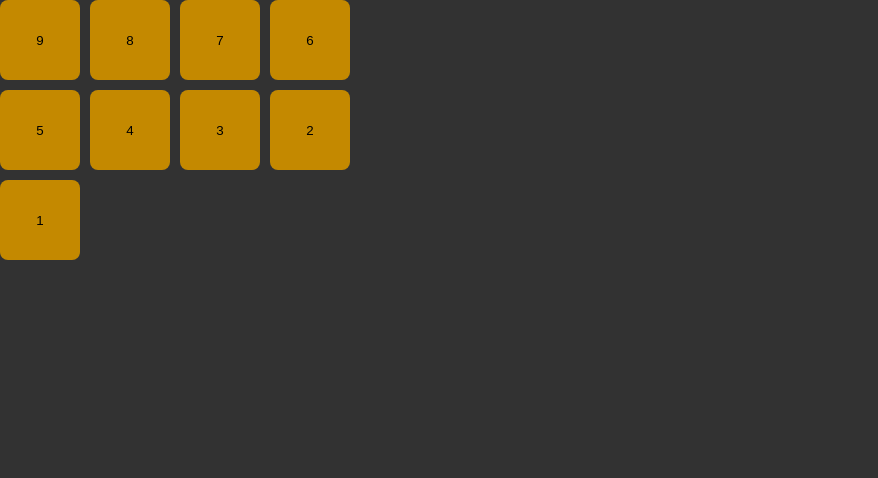
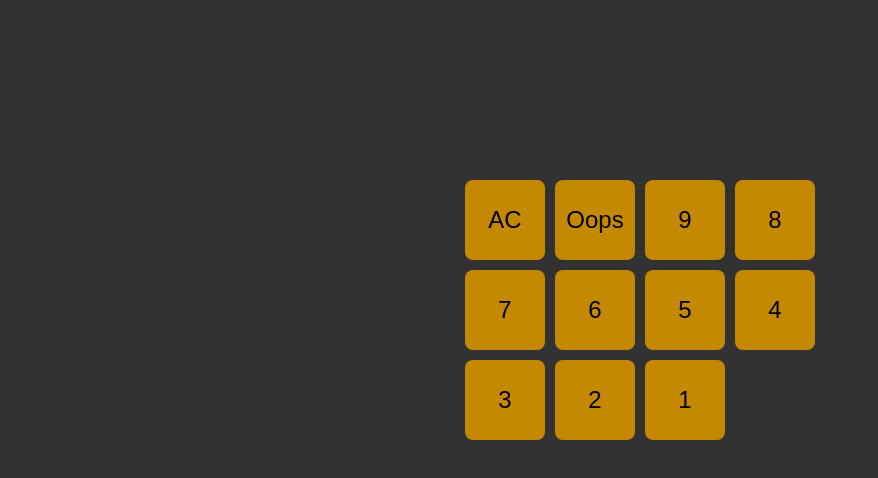
Before and after one commit to MarcinParda/calculator-jest-ts, a React (Create React App) app: page / in a window 1280 px wide. Shown: the top 478 px of the page, without its empty margins (0-878 px from the left). Built offline with nearby package versions, Linux system fonts and the light colour scheme.

Commit message:
add centering and buttons Oops & AC

```diff
--- a/src/App.css
+++ /dev/null
@@ -1,38 +0,0 @@
-.App {
-  text-align: center;
-}
-
-.App-logo {
-  height: 40vmin;
-  pointer-events: none;
-}
-
-@media (prefers-reduced-motion: no-preference) {
-  .App-logo {
-    animation: App-logo-spin infinite 20s linear;
-  }
-}
-
-.App-header {
-  background-color: #282c34;
-  min-height: 100vh;
-  display: flex;
-  flex-direction: column;
-  align-items: center;
-  justify-content: center;
-  font-size: calc(10px + 2vmin);
-  color: white;
-}
-
-.App-link {
-  color: #61dafb;
-}
-
-@keyframes App-logo-spin {
-  from {
-    transform: rotate(0deg);
-  }
-  to {
-    transform: rotate(360deg);
-  }
-}
--- a/src/App.tsx
+++ b/src/App.tsx
@@ -1,13 +1,16 @@
 import React from 'react';
 
-import './App.css';
 import Calculator from "components/Calculator";
 import styled from "styled-components";
 
 const Container = styled.div`
+  align-items: center;
+  justify-content: center;
+  background-color: #323232;
   display: flex;
   flex-direction: column;
   min-height: 100vh;
+  font-size: 16px;
   //min-width: 100vw;
 `;
 
@@ -16,7 +19,7 @@
         <Container>
             <Calculator />
         </Container>
-);
+    );
 }
 
 export default App;
--- a/src/components/Button.tsx
+++ b/src/components/Button.tsx
@@ -8,7 +8,8 @@
 const StyledButton = styled.button`
     background: #c48900;
     border: none;
-    border-radius: 8px;
+    border-radius: .5rem;
+    font-size: 1.5rem;
 `;
 
 const Button: React.FC<Props> = ({label}) => {
--- a/src/components/Calculator.tsx
+++ b/src/components/Calculator.tsx
@@ -3,8 +3,6 @@
 import Button from "components/Button";
 
 const Container = styled.div`
-    background-color: #323232;
-    flex: 1;
 `;
 
 const Grid = styled.div`
@@ -18,6 +16,8 @@
   return (
   <Container>
       <Grid>
+          <Button label="AC" />
+          <Button label="Oops" />
           <Button label="9" />
           <Button label="8" />
           <Button label="7" />
```
